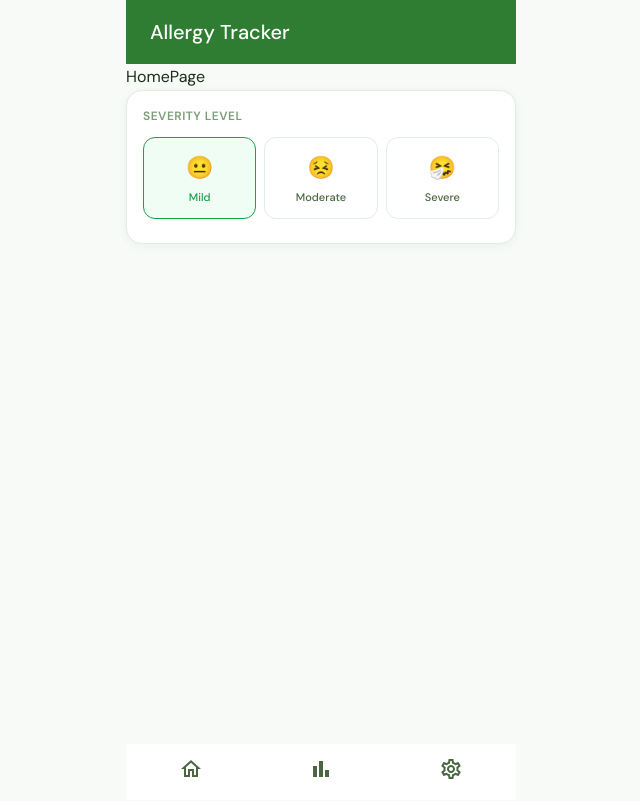
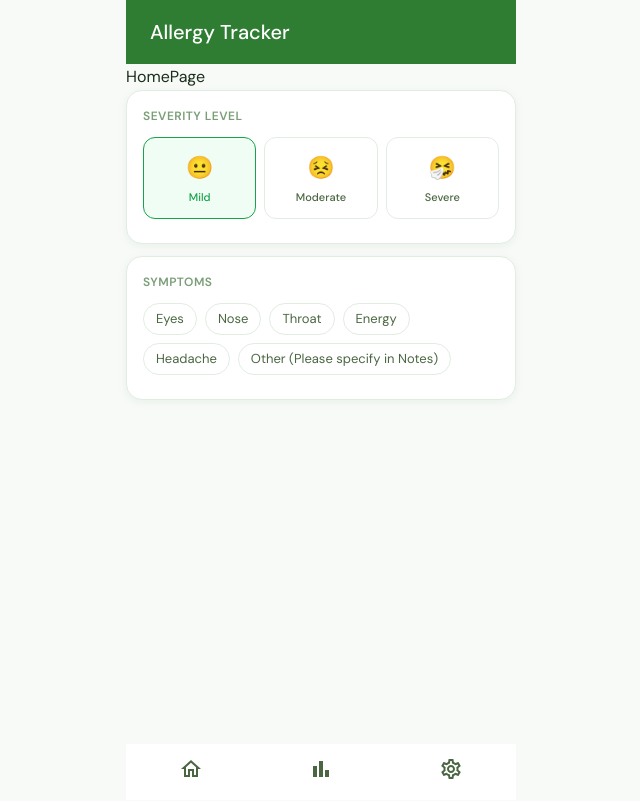
Before and after one commit to YC-TAN/allergy-tracker, a React (Vite) app in the folder allergy-client/: page / in a window 1280 px wide. Shown: the whole page, without its empty margins (319-959 px from the left). Built offline with nearby package versions, Linux system fonts and the light colour scheme.

Commit message:
Add SymptomCard Component

```diff
--- a/allergy-client/src/pages/HomePage.tsx
+++ b/allergy-client/src/pages/HomePage.tsx
@@ -1,14 +1,17 @@
 import { useState } from "react";
 
+import { SeverityRating, type Symptom, type SeverityRatingType } from "../schemas";
 import SeverityCard from "../components/ui/SeverityCard";
-import { SeverityRating, type SeverityRatingType } from "../schemas";
+import SymptomCard from "../components/ui/SymptomCard";
 
 const HomePage = () => {
   const [severity, setSeverity] = useState<SeverityRatingType>(SeverityRating.Mild)
+  const [symptoms, setSymptoms] = useState<Symptom[]>([]);
   return (
     <div>
       HomePage
       <SeverityCard severity={severity} setSeverity={setSeverity} />
+      <SymptomCard symptoms={symptoms} setSymptoms={setSymptoms}/>
     </div>
   )
 }
```
